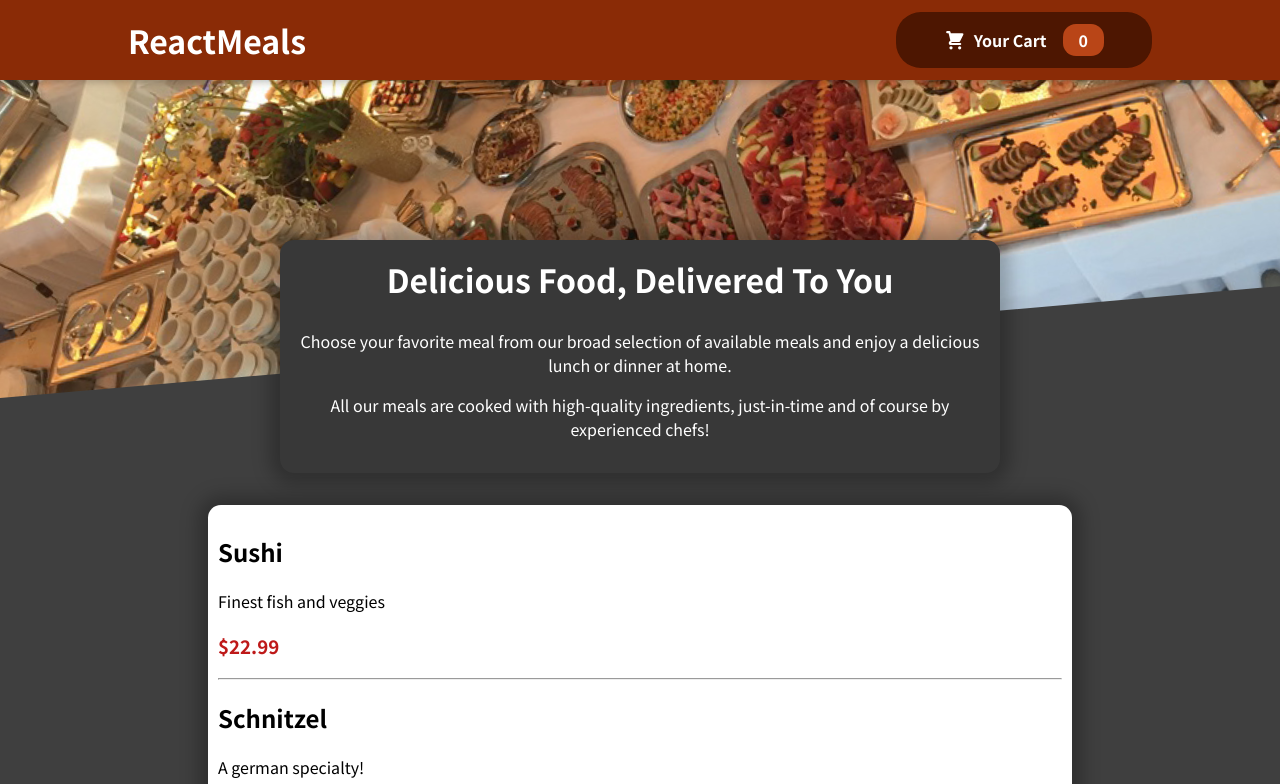
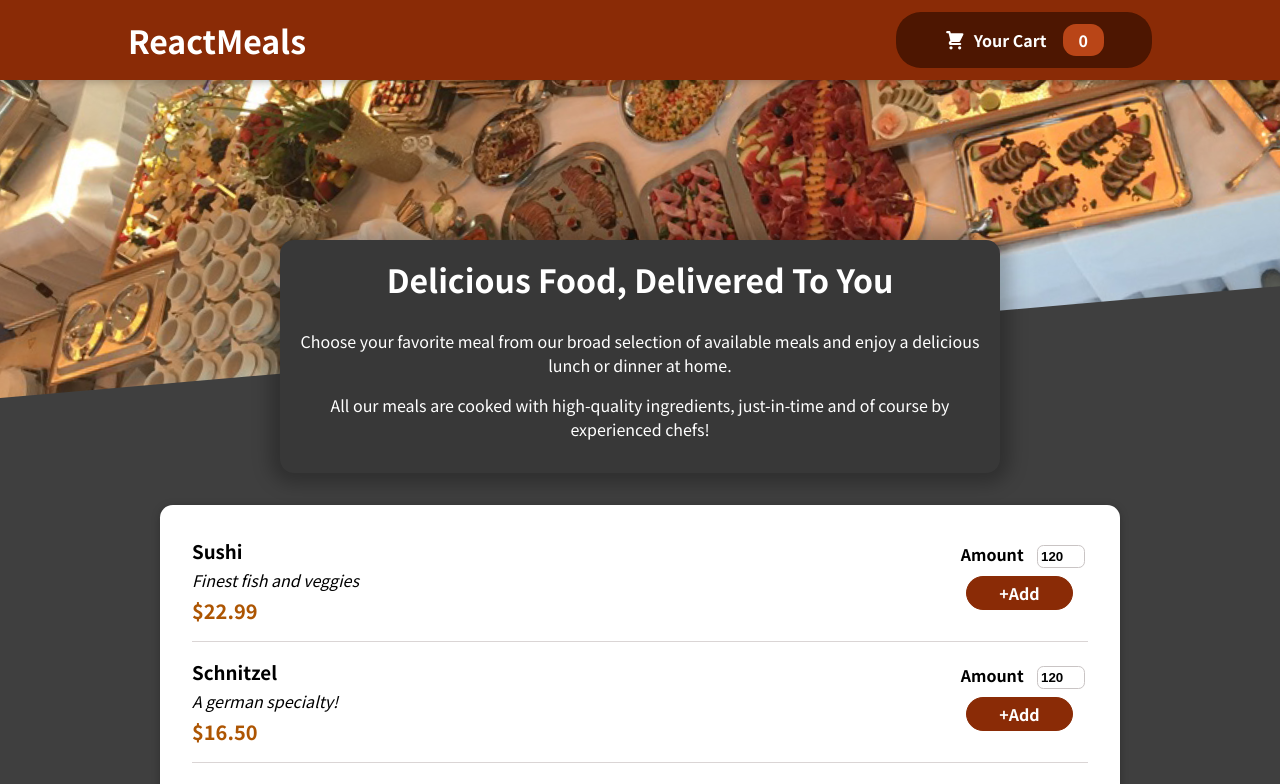
Before and after one commit to nandji3/07-starting-resturent-website-project, a React (Create React App) app: page / in a window 1280 px wide. Shown: the top 784 px of the page. Built offline with nearby package versions, Linux system fonts and the light colour scheme.

Commit message:
Day-2: DUMMY_MEAl finished and  Also next task  make MealItemForm trying to add myself

```diff
--- a/src/Components/Meals/AvailableMeals/AvailableMeals.js
+++ b/src/Components/Meals/AvailableMeals/AvailableMeals.js
@@ -1,6 +1,7 @@
 import React from "react";
 import styles from "./AvailableMeals.module.css"
 import Card from "../../UI/Card/Card";
+import MealItem from "../MealItem/MealItem";
 
 const DUMMY_MEALS = [
     {
@@ -31,25 +32,13 @@ const DUMMY_MEALS = [
 
 const AvailableMeals = () => {
 
-    const mealsList = DUMMY_MEALS.map((meal) => {
-        return (
-            <div className={styles.listItem}>
-                <h1>{meal.name}</h1>
-                <li>{meal.description}</li>
-                <h3>${meal.price}</h3>
-                <hr />
-            </div>
-        )
-    })
+    const mealsList = DUMMY_MEALS.map((meal) => <MealItem key={meal.id} {...meal} />)  //meal props send after desturcturing it
 
     return (
         <section className={styles.meals}>
             <Card className={styles.cardItem}>
-                <ul>
-                    {mealsList}
-                </ul>
+                <ul>{mealsList}</ul>
             </Card>
-
         </section>
     )
 }
--- a/src/Components/Meals/AvailableMeals/AvailableMeals.module.css
+++ b/src/Components/Meals/AvailableMeals/AvailableMeals.module.css
@@ -19,14 +19,6 @@
 
     to {
         opacity: 1;
-        transform: translateY(0);
+        transform: translateY(0rem);
     }
 }
-
-.listItem {
-    margin: auto;
-}
-
-.listItem h3 {
-    color: rgb(190, 25, 25);
-}
--- /dev/null
+++ b/src/Components/Meals/MealItem/MealItem.js
@@ -0,0 +1,22 @@
+import React from "react";
+import styles from "./MealItem.module.css";
+import MealItemForm from "./MealItemFrom";
+
+const MealItem = ({ id, name, description, price }) => {
+
+    const markedPrice = `$${price.toFixed(2)}`;
+
+    return (
+        <li className={styles.mealItem} id={id}>
+            <div>
+                <h3>{name}</h3>
+                <div className={styles.description}>{description}</div>
+                <div className={styles.price}>{markedPrice}</div>
+            </div>
+            <div>
+                <MealItemForm />
+            </div>
+        </li>
+    )
+}
+export default MealItem;
--- /dev/null
+++ b/src/Components/Meals/MealItem/MealItem.module.css
@@ -0,0 +1,22 @@
+.mealItem {
+    display: flex;
+    justify-content: space-between;
+    margin: 1rem;
+    padding-bottom: 1rem;
+    border-bottom: 1px solid #dad5d5;
+}
+
+.mealItem h3 {
+    margin: 0 0 0.25rem 0;
+}
+
+.description {
+    font-style: italic;
+}
+
+.price {
+    margin-top: 0.25rem;
+    font-weight: bold;
+    color: #ad5502;
+    font-size: 1.25rem;
+}
--- /dev/null
+++ b/src/Components/Meals/MealItem/MealItemFrom.js
@@ -0,0 +1,17 @@
+import React from "react";
+import styles from "./MealItemFrom.module.css";
+
+const MealItemForm = () => {
+    return (
+        <section >
+            <form className={styles.form}>
+                <label >
+                    <span>Amount</span>
+                    <input type="number" name="requiredQty" value={120} placeholder="Qty" onChange={() => { }} />
+                </label>
+                <button type="submit">+Add</button>
+            </form>
+        </section>
+    )
+}
+export default MealItemForm;
--- /dev/null
+++ b/src/Components/Meals/MealItem/MealItemFrom.module.css
@@ -0,0 +1,38 @@
+.form {
+    text-align: right;
+    display: flex;
+    justify-content: center;
+    align-items: center;
+    flex-direction: column;
+    font-weight: bold;
+}
+
+.form button {
+    font: inherit;
+    cursor: pointer;
+    background-color: #8a2b06;
+    border: 1px solid #8a2b06;
+    color: white;
+    padding: 0.25rem 2rem;
+    border-radius: 20px;
+    font-weight: bold;
+}
+
+.form button:hover,
+.form button:active {
+    background-color: #641e03;
+    border-color: #641e03;
+}
+
+.form label span {
+    margin: 0 10px;
+}
+
+.form input {
+    width: 3rem;
+    padding: 0.2rem;
+    margin: 0.5rem 0.2rem;
+    font-weight: bold;
+    border-radius: 0.4rem;
+    border: 1px solid rgb(201, 196, 196);
+}
--- a/src/Components/UI/Card/Card.module.css
+++ b/src/Components/UI/Card/Card.module.css
@@ -1,16 +1,6 @@
 .card {
     background-color: white;
-    color: black;
-    /* display: flex;
-    justify-content: center;
-    align-items: center; */
-    max-width: 75rem;
-    width: 90%;
-
-    padding: 10px;
-    /* margin: auto; */
-    position: relative;
-    margin: auto;
+    box-shadow: 0 2px 8px rgba(0, 0, 0, 0.25);
+    padding: 1rem;
     border-radius: 0.8rem;
-    box-shadow: 0 1px 18px 10px rgba(0, 0, 0, 0.25);
 }
```
